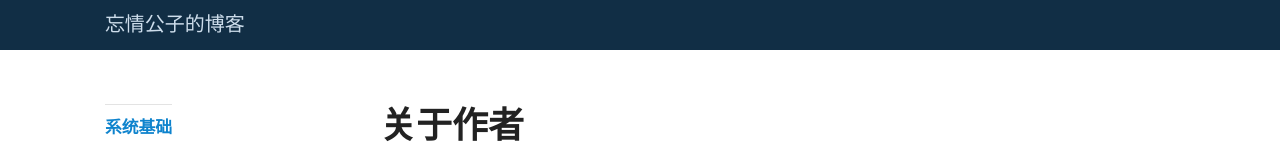
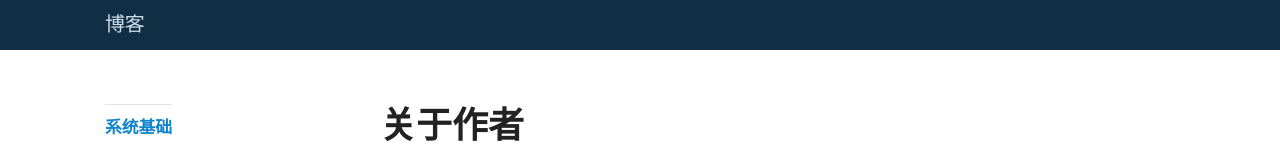
Before and after one commit to extraordinary5/extraordinary5.github.io, a plain HTML site: page index.html in a window 1280 px wide. Shown: the top 156 px of the page. Drawn offline with Linux system fonts and the light colour scheme.

Commit message:
modified

```diff
--- a/index.html
+++ b/index.html
@@ -5,11 +5,11 @@
     <meta name="viewport" content="width=device-width, initial-scale=1.0" />
     <title>
 
-  忘情公子的博客
+  博客
 
   </title>
  <meta name="description" content="">
- <link href="atom.xml" rel="alternate" title="忘情公子的博客" type="application/atom+xml">
+ <link href="atom.xml" rel="alternate" title="博客" type="application/atom+xml">
     <link rel="stylesheet" href="asset/css/foundation.min.css" />
     <link rel="stylesheet" href="asset/css/docs.css" />
 
@@ -29,13 +29,13 @@
 <nav class="top-bar docs-bar hide-for-small" data-topbar>
 
 <div id="header">
-    <h1><a href="index.html">忘情公子的博客</a></h1>
+    <h1><a href="index.html">博客</a></h1>
 </div>
 
 </nav>
         <nav class="tab-bar show-for-small">
   <a href="javascript:void(0)" class="left-off-canvas-toggle menu-icon">
-    <span> &nbsp; 忘情公子的博客</span>
+    <span> &nbsp; 博客</span>
   </a>
 </nav>
 
```
